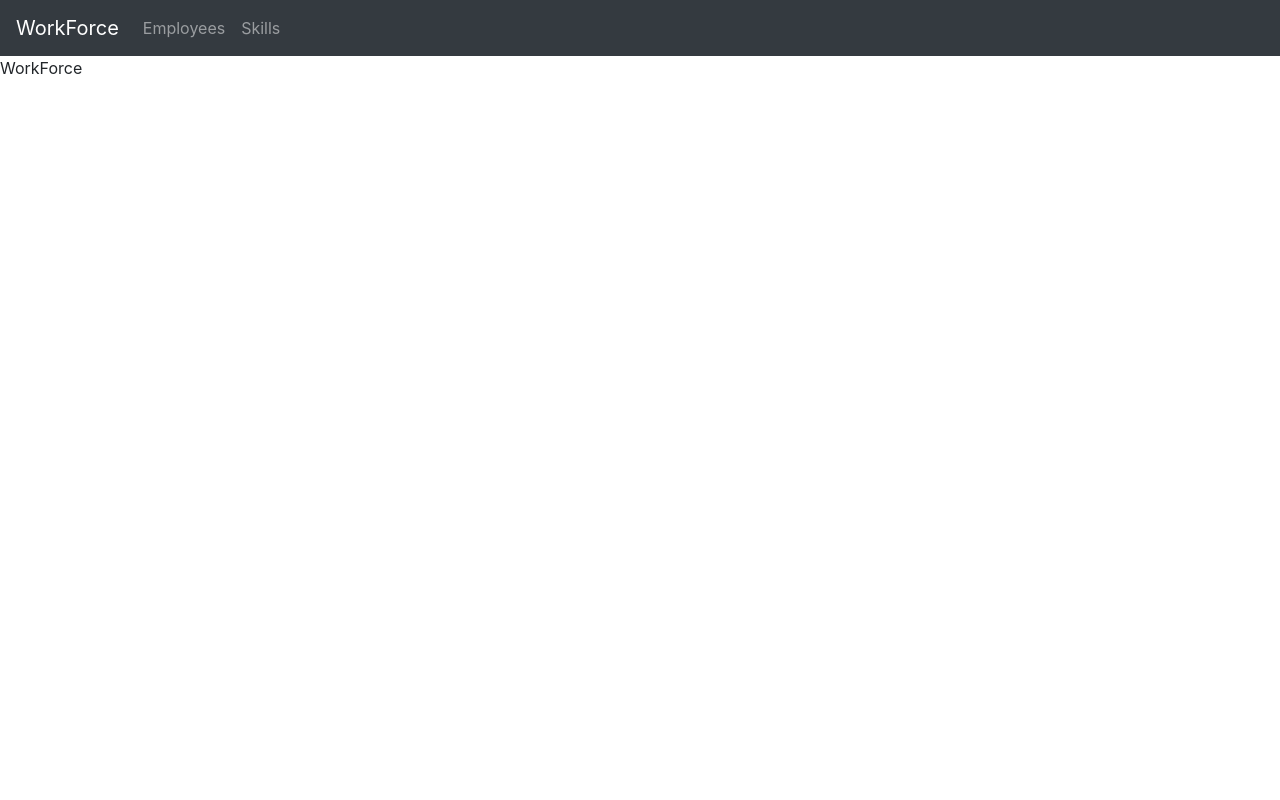
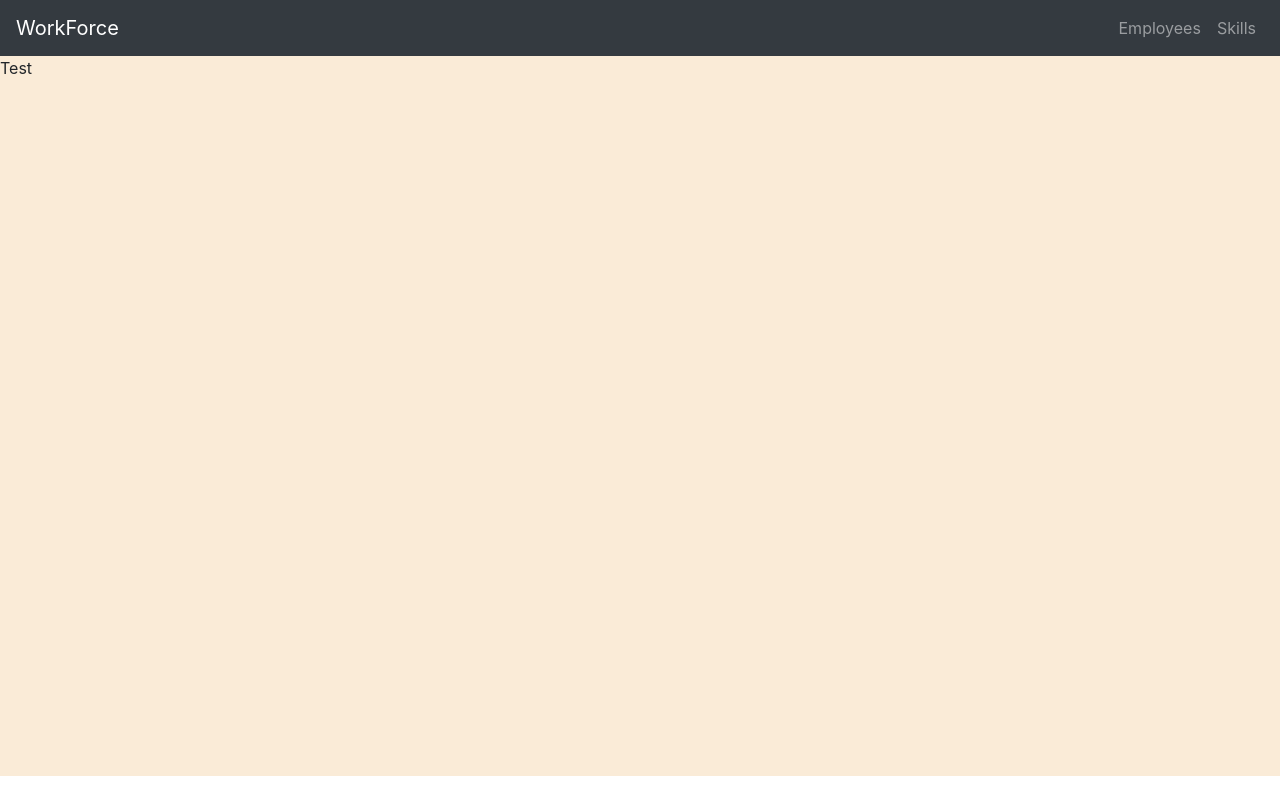
Before and after one commit to thiseasm/WorkforceReact, a React (Create React App) app: page / in a window 1280 px wide. Built offline with nearby package versions, Linux system fonts and the light colour scheme.

Commit message:
Add WorkForce component and rearrange nav items

```diff
--- a/src/App.js
+++ b/src/App.js
@@ -9,7 +9,7 @@ function App() {
 	return (
 		<div>
 			<Layout>
-				<p>WorkForce</p>
+				<WorkForce />
 			</Layout>
 		</div>
 	);
--- a/src/components/Navigation/Navbar/Navbar.js
+++ b/src/components/Navigation/Navbar/Navbar.js
@@ -1,7 +1,7 @@
 import React from 'react';
 
 import Navbar from 'react-bootstrap/Navbar';
-import NavigationItems from '../NavigationItems/NavigationItems';
+import NavigationItems from './NavigationItems/NavigationItems';
 
 const navbar = props => (
 	<Navbar collapseOnSelect expand='lg' bg='dark' variant='dark'>
--- a/src/components/Navigation/NavigationItems/NavigationItems.js
+++ b/src/components/Navigation/Navbar/NavigationItems/NavigationItems.js
@@ -3,7 +3,7 @@ import React from 'react';
 import Nav from 'react-bootstrap/Nav';
 
 const navigationItem = props => (
-	<Nav>
+	<Nav className='ml-auto'>
 		<Nav.Link onClick={() => props.clicked('Employees')}>
 			Employees
 		</Nav.Link>
--- a/src/containers/WorkForce/WorkForce.js
+++ b/src/containers/WorkForce/WorkForce.js
@@ -0,0 +1,7 @@
+import React from 'react';
+
+import classes from './WorkForce.module.css';
+
+const workForce = props => <div className={classes.WorkForce}>Test</div>;
+
+export default workForce;
--- /dev/null
+++ b/src/containers/WorkForce/WorkForce.module.css
@@ -0,0 +1,4 @@
+.WorkForce {
+	background-color: antiquewhite;
+	height: 90vh;
+}
```
